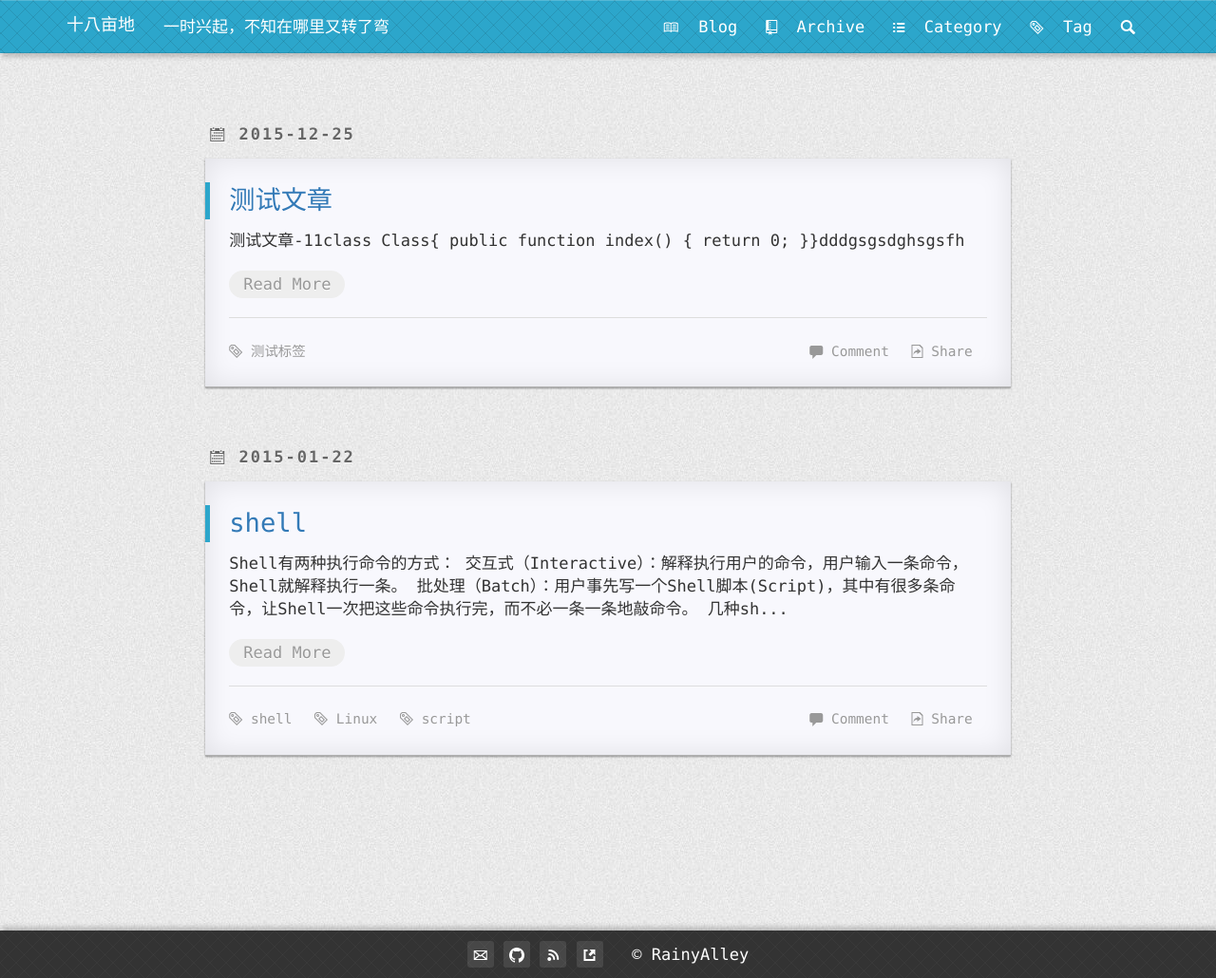
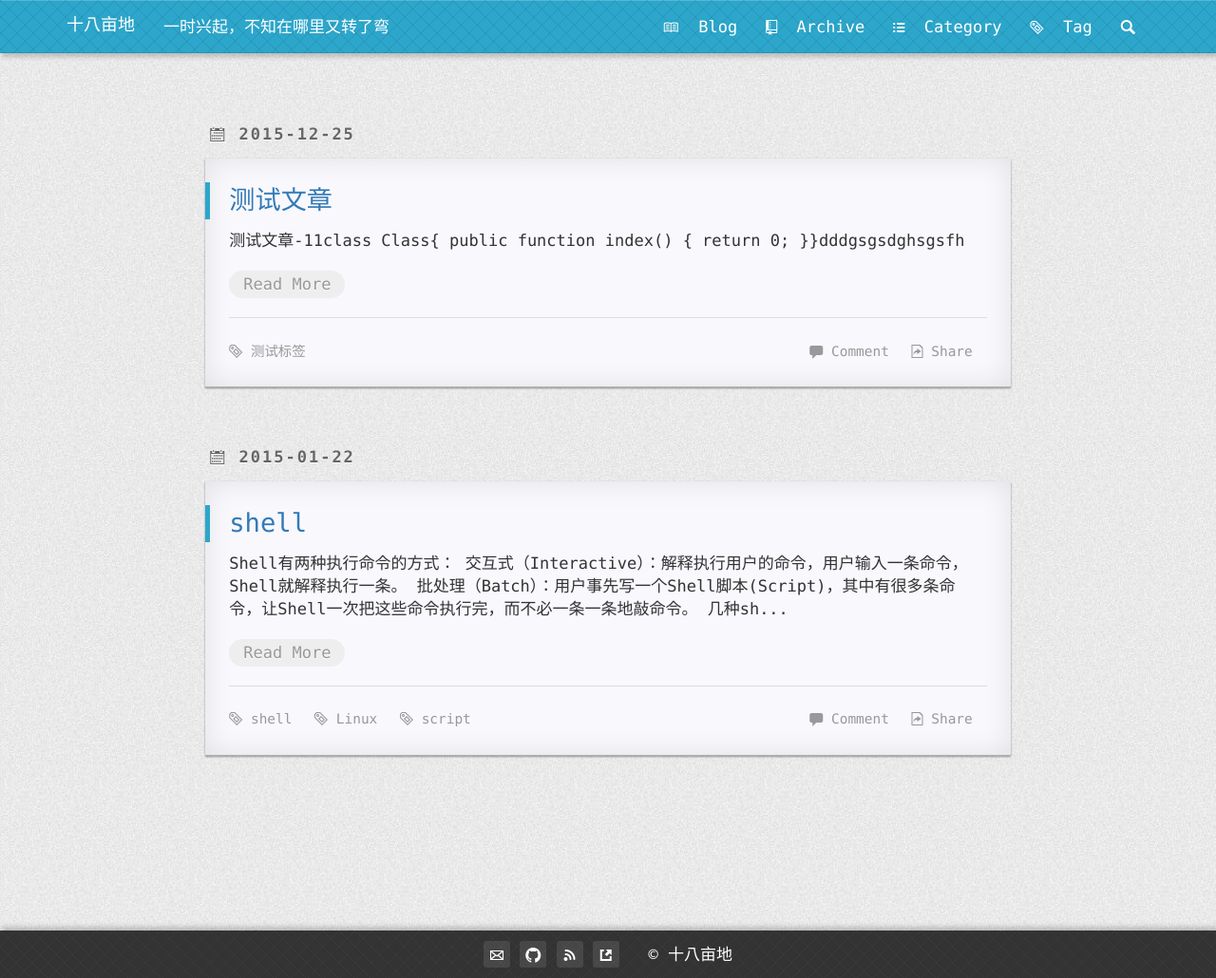
Before and after one commit to shibamudi/blog, a Jekyll site: the page built from index.html, in a window 1280 px wide. Shown: the whole page at 95% size. Built offline with Jekyll 4.4.1, drawn with Linux system fonts in a browser that asks for light colours; nearby versions of some CDN libraries; Markdown is read by kramdown in place of the engine named in the settings; the list of posts is cut into pages by our own code; comment, search, counter and statistics services are not loaded.

Commit message:
copyright

```diff
--- a/_includes/footer.html
+++ b/_includes/footer.html
@@ -5,6 +5,6 @@
                 <a class="foot-item" href="{{ '/feed.xml' | prepend: site.baseurl | prepend: site.url }}" target="_blank"><span class="octicon octicon-rss"></span></a>
                 <a class="foot-item" href="{{ '/link/' | prepend: site.baseurl | prepend: site.url }}"><span class="octicon octicon-link-external"></span></a>
                 &nbsp;
-                <a href="http://blog.rainyalley.com/"><span class="word-keep">&copy; RainyAlley</span></a>
+                <a href="http://blog.shibamudi.com/"><span class="word-keep">&copy; 十八亩地</span></a>
         </div>
     </footer>
```
